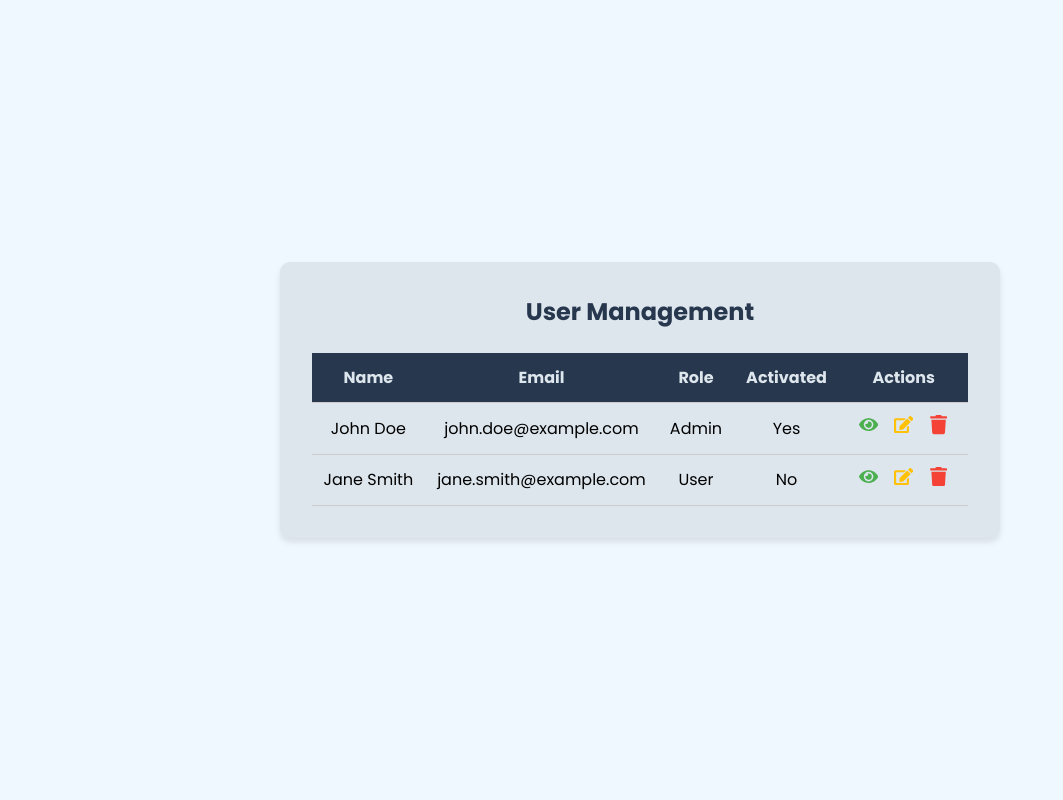
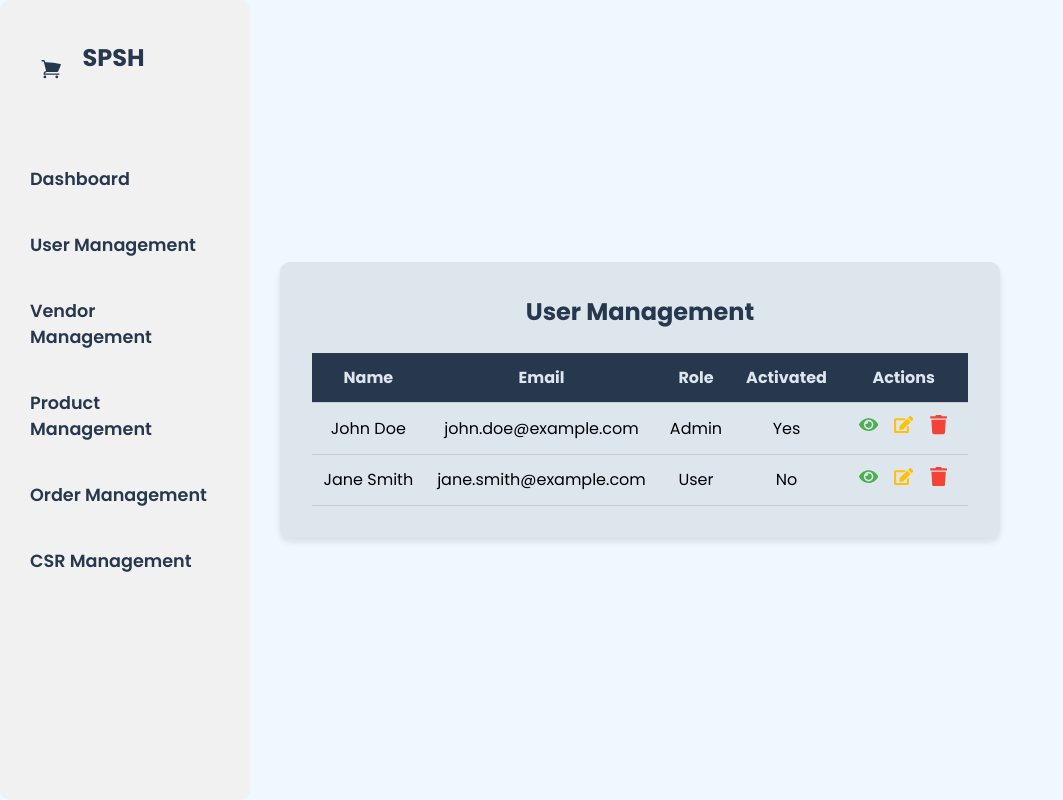
Before and after one commit to Sathira-Wijeratne/SPSH-Ecommerce-Application, a React (Create React App) app in the folder WebApplication/frontend/: page /Admin/UserManagement/EditUser/Dashboard in a window 1280 px wide. Shown: the whole page, without its empty margins (0-1063 px from the left). Built offline with nearby package versions, Linux system fonts and the light colour scheme.

Commit message:
call menu bar to the all user page

```diff
--- a/WebApplication/frontend/src/Components/adminScreens/userManagement/editUser/AllUserInformation.jsx
+++ b/WebApplication/frontend/src/Components/adminScreens/userManagement/editUser/AllUserInformation.jsx
@@ -2,6 +2,10 @@ import React, { useState, useEffect } from 'react';
 import { FaEye, FaEdit, FaTrash } from 'react-icons/fa'; // Icons for actions
 import { useNavigate } from 'react-router-dom';
 import './AllUserInformation.css';
+import MenuBar from '../../adminDashboard/menuBar/MenuBar';
+
+
+
 
 
 
@@ -80,6 +84,7 @@ const UserList = () => {
                     ))}
                 </tbody>
             </table>
+            <MenuBar/>
         </div>
     );
 };
```
